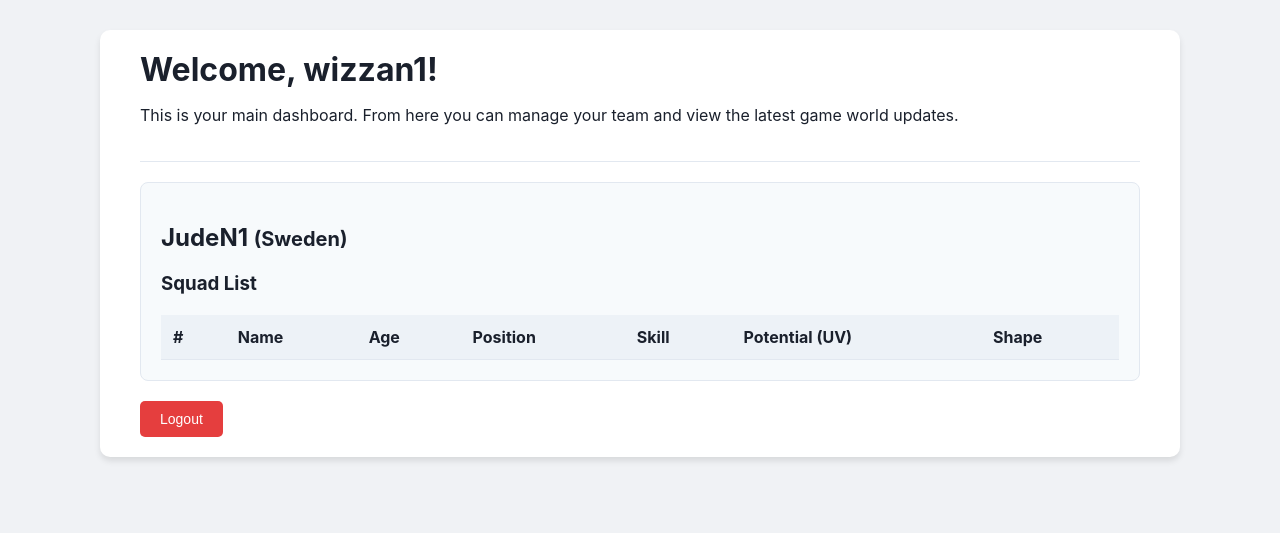
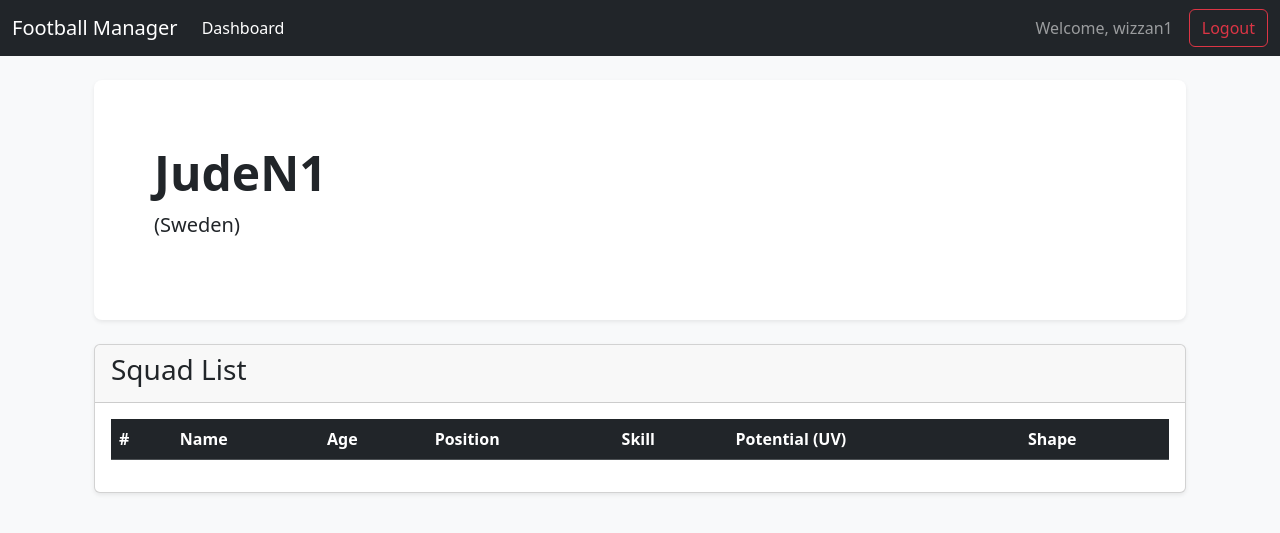
Before and after one commit to wizzan1/Football_web, a Flask app: page /dashboard in a window 1280 px wide. Shown: the top 533 px of the page. Run offline with Flask 3, Linux system fonts and the light colour scheme; a user stored in the database is signed in; data comes from the database, SQL or seed files in the repository; lists and menus that the app fills with data are empty.

Commit message:
Nicer UI Dash

```diff
--- /dev/null
+++ b/app/templates/base.html
@@ -0,0 +1,36 @@
+<!DOCTYPE html>
+<html lang="en">
+<head>
+    <meta charset="UTF-8">
+    <meta name="viewport" content="width=device-width, initial-scale=1.0">
+    <title>{% block title %}Football Manager{% endblock %}</title>
+    <link href="https://cdn.jsdelivr.net/npm/bootstrap@5.3.3/dist/css/bootstrap.min.css" rel="stylesheet">
+</head>
+<body class="bg-light">
+
+    <nav class="navbar navbar-expand-lg navbar-dark bg-dark">
+        <div class="container-fluid">
+            <a class="navbar-brand" href="{{ url_for('game_bp.dashboard') }}">Football Manager</a>
+            <div class="collapse navbar-collapse">
+                <ul class="navbar-nav me-auto mb-2 mb-lg-0">
+                    <li class="nav-item">
+                        <a class="nav-link active" href="{{ url_for('game_bp.dashboard') }}">Dashboard</a>
+                    </li>
+                </ul>
+                {% if session.username %}
+                <span class="navbar-text me-3">
+                    Welcome, {{ session.username }}
+                </span>
+                <a href="{{ url_for('auth_bp.logout') }}" class="btn btn-outline-danger">Logout</a>
+                {% endif %}
+            </div>
+        </div>
+    </nav>
+
+    <main class="container mt-4">
+        {% block content %}{% endblock %}
+    </main>
+
+    <script src="https://cdn.jsdelivr.net/npm/bootstrap@5.3.3/dist/js/bootstrap.bundle.min.js"></script>
+</body>
+</html>
--- a/app/templates/dashboard.html
+++ b/app/templates/dashboard.html
@@ -1,83 +1,25 @@
-<!DOCTYPE html>
-<html lang="en">
-<head>
-    <meta charset="UTF-8">
-    <meta name="viewport" content="width=device-width, initial-scale=1.0">
-    <title>Dashboard</title>
-    <style>
-        body {
-            font-family: -apple-system, BlinkMacSystemFont, "Segoe UI", Roboto, Helvetica, Arial, sans-serif;
-            background-color: #f0f2f5;
-            margin: 0;
-            padding: 30px;
-            color: #1a202c;
-        }
-        .container {
-            max-width: 1000px;
-            margin: 0 auto;
-            background-color: #ffffff;
-            padding: 20px 40px;
-            border-radius: 10px;
-            box-shadow: 0 4px 6px rgba(0, 0, 0, 0.1);
-        }
-        header {
-            border-bottom: 1px solid #e2e8f0;
-            padding-bottom: 20px;
-            margin-bottom: 20px;
-        }
-        header h1 {
-            margin: 0;
-        }
-        .widget {
-            background-color: #f7fafc;
-            border: 1px solid #e2e8f0;
-            border-radius: 8px;
-            padding: 20px;
-            margin-bottom: 20px;
-        }
-        table {
-            width: 100%;
-            border-collapse: collapse;
-            margin-top: 20px;
-        }
-        th, td {
-            padding: 12px;
-            text-align: left;
-            border-bottom: 1px solid #e2e8f0;
-        }
-        th {
-            background-color: #edf2f7;
-        }
-        .logout-btn, .action-btn {
-            display: inline-block;
-            padding: 10px 20px;
-            color: white;
-            text-decoration: none;
-            border-radius: 5px;
-            border: none;
-            cursor: pointer;
-            font-size: 14px;
-        }
-        .logout-btn { background-color: #e53e3e; }
-        .action-btn { background-color: #3182ce; }
-    </style>
-</head>
-<body>
+{% extends "base.html" %}
+
+{% block title %}Dashboard{% endblock %}
+
+{% block content %}
 
 <div class="container">
-        <header>
-            <h1>Welcome, {{ user.username }}!</h1>
-            <p>This is your main dashboard. From here you can manage your team and view the latest game world updates.</p>
-        </header>
+    {% if user.team %}
+        <div class="p-5 mb-4 bg-white rounded-3 shadow-sm">
+            <div class="container-fluid py-3">
+                <h1 class="display-5 fw-bold">{{ user.team.name }}</h1>
+                <p class="col-md-8 fs-5">({{ user.team.country }})</p>
+            </div>
+        </div>
 
-        <main>
-            <div class="widget">
-                {% if user.team %}
-                    <h2>{{ user.team.name }} <small>({{ user.team.country }})</small></h2>
-
+        <div class="card shadow-sm">
+            <div class="card-header">
                 <h3>Squad List</h3>
-                    <table>
-                        <thead>
+            </div>
+            <div class="card-body">
+                <table class="table table-striped table-hover">
+                    <thead class="table-dark">
                         <tr>
                             <th>#</th>
                             <th>Name</th>
@@ -102,19 +44,22 @@
                         {% endfor %}
                     </tbody>
                 </table>
-
+            </div>
+        </div>
     {% else %}
-                    <h2>Your Team</h2>
-                    <p>You do not have a team yet. Found your club to get started!</p>
+        <div class="p-5 text-center bg-white rounded-3 shadow-sm">
+            <h1 class="text-body-emphasis">You Don't Have a Team Yet</h1>
+            <p class="col-lg-8 mx-auto fs-5 text-muted">
+                Found your club to get started on your managerial career!
+            </p>
+            <div class="d-inline-flex gap-2 mb-5">
                 <a href="{{ url_for('game_bp.create_team') }}">
-                        <button class="action-btn">Create Your Team</button>
+                    <button class="btn btn-primary btn-lg px-4 rounded-pill" type="button">
+                        Create Your Team
+                    </button>
                 </a>
+            </div>
+        </div>
     {% endif %}
 </div>
-        </main>
-
-        <a href="{{ url_for('auth_bp.logout') }}"><button class="logout-btn">Logout</button></a>
-    </div>
-
-</body>
-</html>
+{% endblock %}
```
Lines whose indentation alone changed are shown as unchanged.
